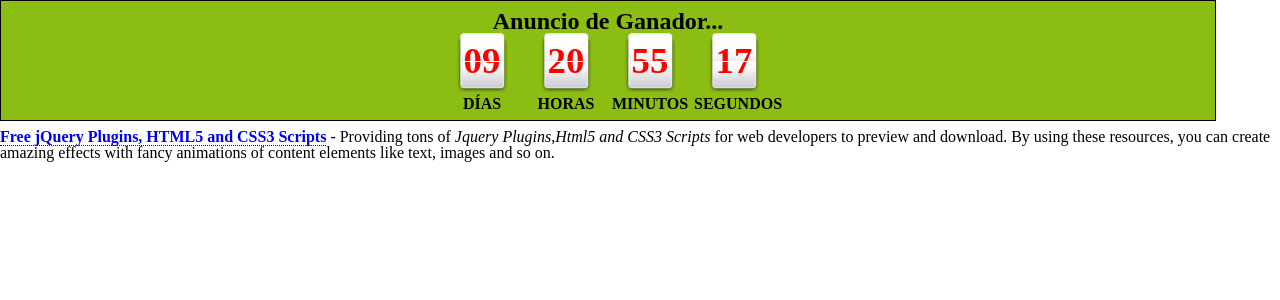
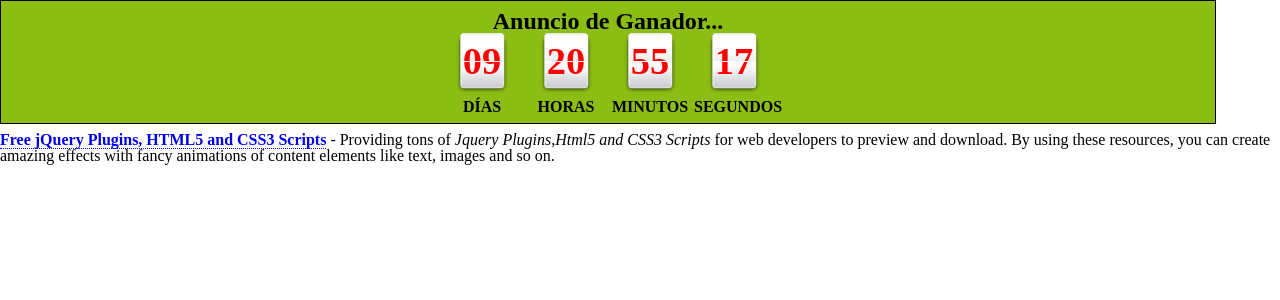
Before and after one commit to Kamillu/kamillu.github.io, a PHP site: page /Beautiful-jQuery-Countdown-Timer-Plugin/index.html in a window 1280 px wide. Shown: the top 300 px of the page. Run offline with PHP 8.4, Linux system fonts and the light colour scheme.

Commit message:
Update styles.css

```diff
--- a/Beautiful-jQuery-Countdown-Timer-Plugin/css/styles.css
+++ b/Beautiful-jQuery-Countdown-Timer-Plugin/css/styles.css
@@ -31,7 +31,7 @@ ul#countdown li {
   text-align: center;
 }
 ul#countdown li span {
-  font-size: 2.3em;
+  font-size: 2.4em;
   font-weight: bold;
   color: red ;
   height: 80px;
```
